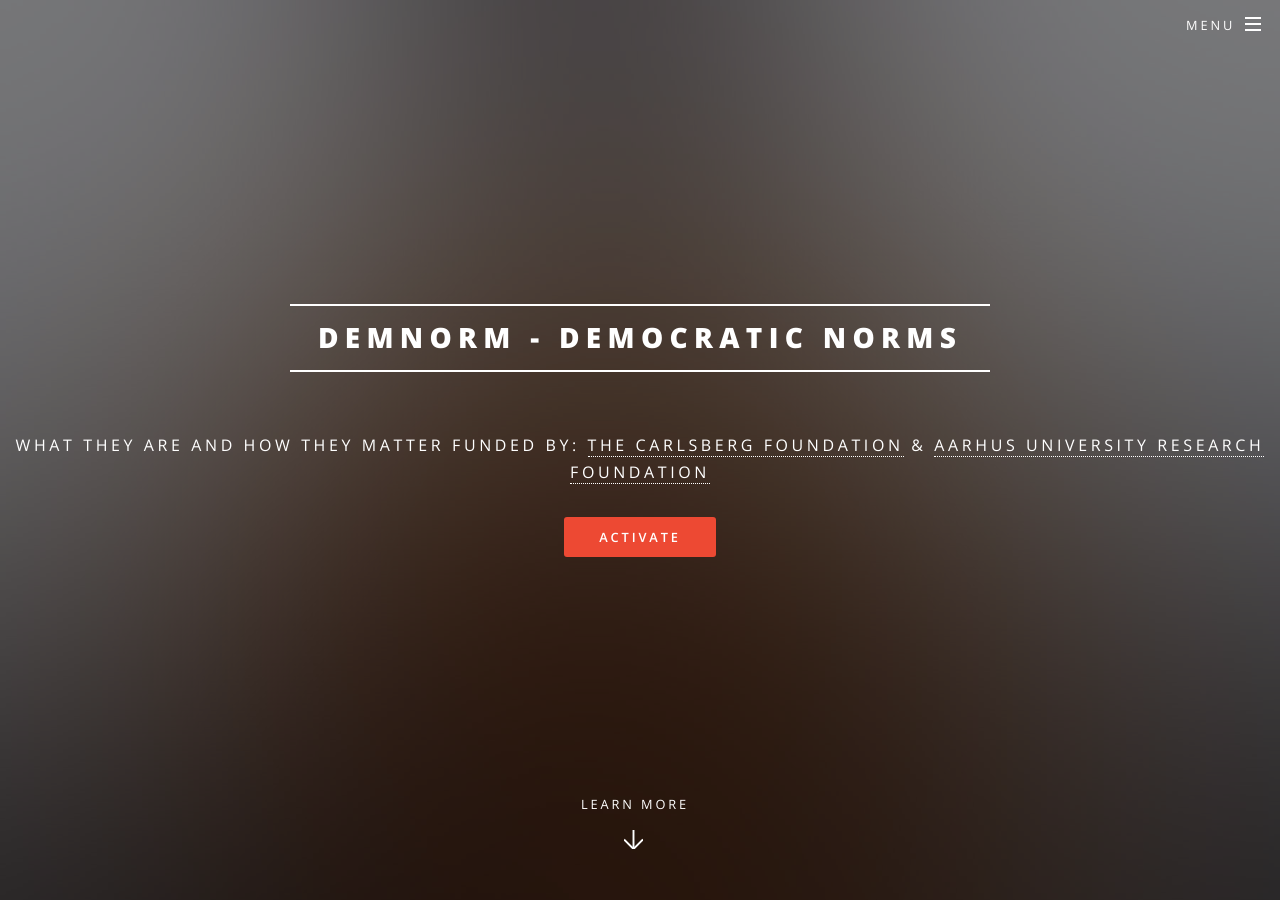
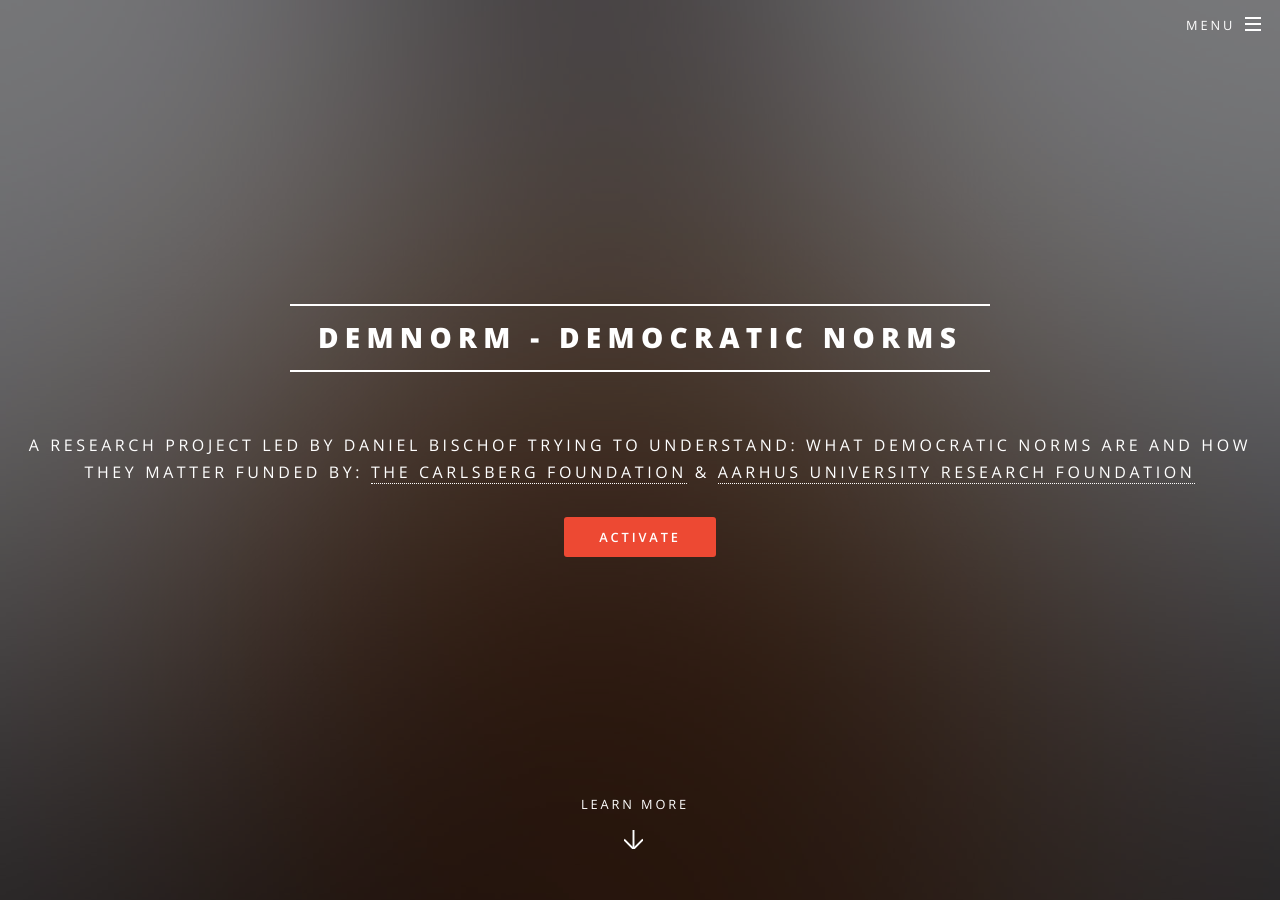
Before and after one commit to demnorm/demnorm.github.io, a Jekyll site: the page built from index.html, in a window 1280 px wide and 900 px high. Built offline with Jekyll 4.4.1, drawn with Linux system fonts in a browser that asks for light colours.

Commit message:
Update _config.yml

```diff
--- a/_config.yml
+++ b/_config.yml
@@ -5,7 +5,8 @@
 title: |
   DEMNORM - Democratic Norms
 description: |
-  WHAT THEY ARE AND HOW THEY MATTER
+  A research project led by Daniel Bischof trying to understand:
+  What democratic norms are and how they matter
   funded by: [The Carlsberg Foundation](https://www.carlsbergfondet.dk/en/Forskningsaktiviteter/Bevillingsstatistik/Bevillingsoversigt/CF21_0459_Daniel-Bischof) & [Aarhus University Research Foundation](https://auff.au.dk/en/)
 owner: Your Name # or company name
 first_published: 2016 # if migrating another site, the year of your first publish
```
